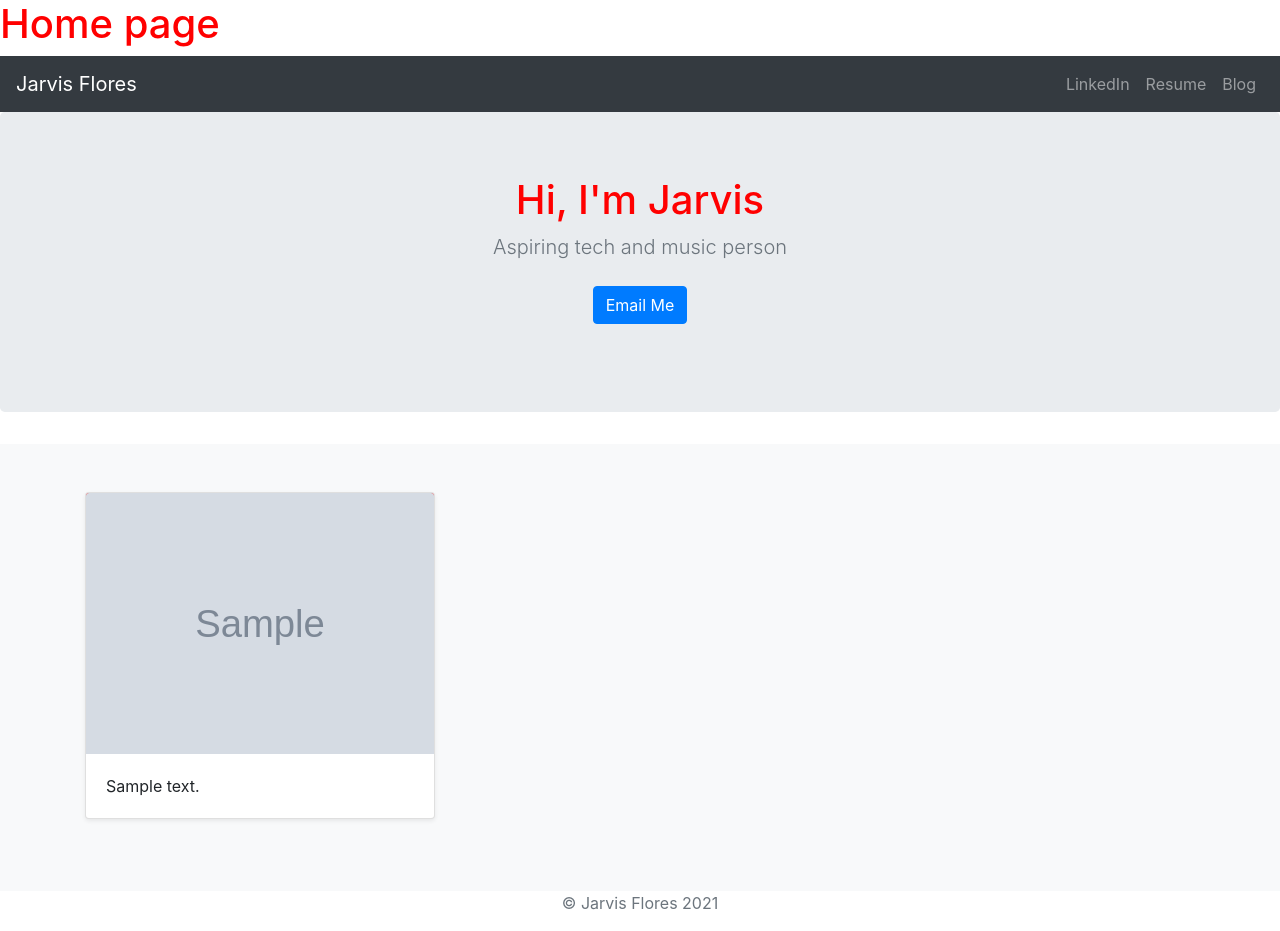
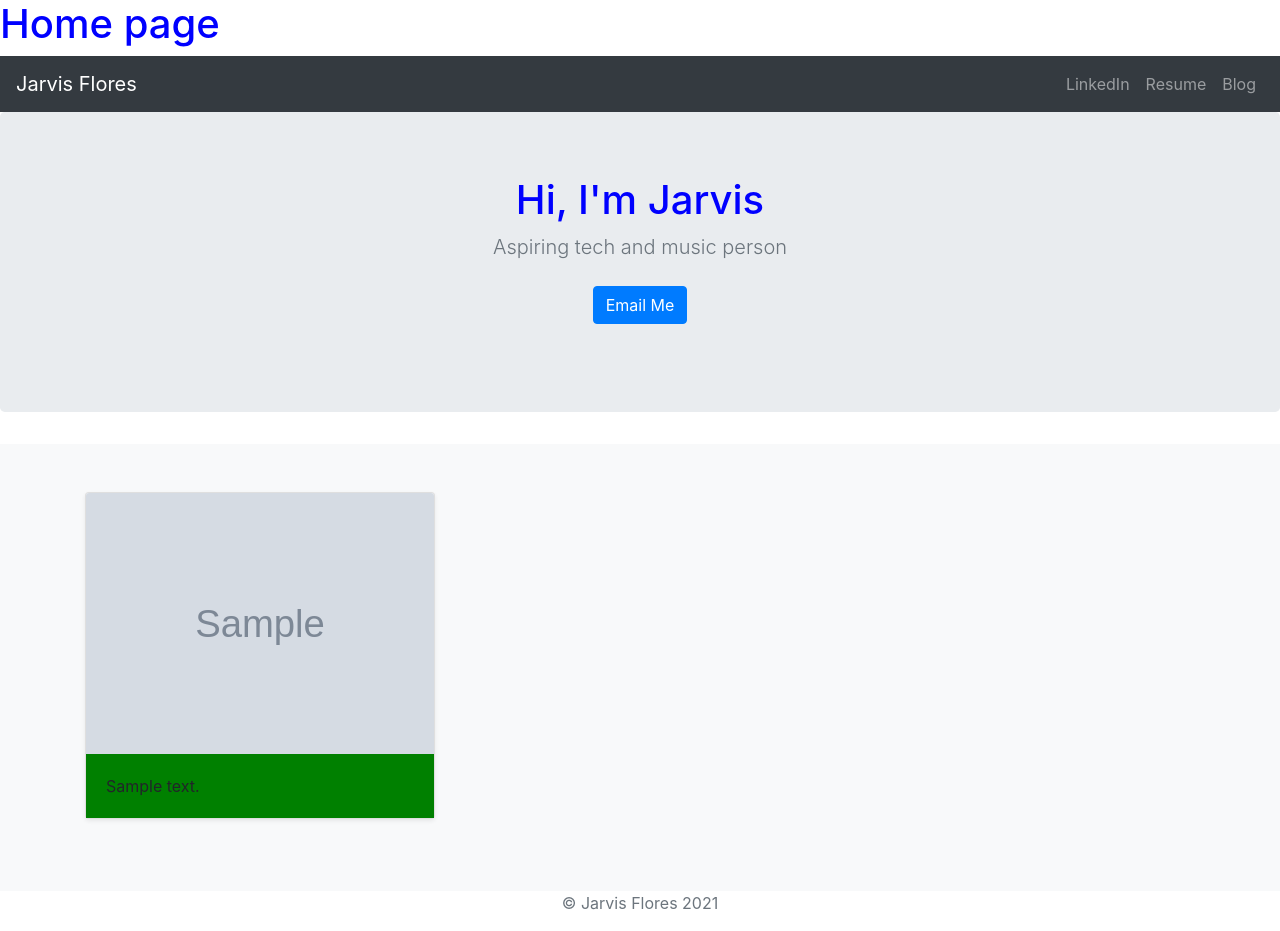
Before and after one commit to Jarvis-22/portfolio-project, a Django app: template jobs/templates/jobs/home.html in a window 1280 px wide. Run offline with Django 3.2, Linux system fonts and the light colour scheme; the template is opened without the code that fills it: most values are stand-ins (such as "Sample title", 1, 10 or a date in 2020); grey boxes marked "Sample" are stand-in pictures; data that the repository does not hold is empty.

Commit message:
Add static files

```diff
--- a/jobs/templates/jobs/home.html
+++ b/jobs/templates/jobs/home.html
@@ -1,6 +1,7 @@
 <!DOCTYPE html>
 <html lang="en">
 <head>
+    {%load staticfiles %}
     <meta charset="UTF-8">
     <meta http-equiv="X-UA-Compatible" content="IE=edge">
     <meta name="viewport" content="width=device-width, initial-scale=1.0">
@@ -22,7 +23,7 @@
     <meta name="msapplication-config" content="/docs/4.6/assets/img/favicons/browserconfig.xml">
     <meta name="theme-color" content="#563d7c"> -->
 
-    <link rel="stylesheet" href="app.css">
+    <link rel="stylesheet" href="{% static 'app.css' %}">
 
 
 </head>
--- a/portfolio/settings.py
+++ b/portfolio/settings.py
@@ -127,7 +127,7 @@ STATICFILES_DIRS = [
     os.path.join(BASE_DIR, 'portfolio/static/')
 ]
 
-STATIC_URL = os.path.join(BASE_DIR, 'static')
+STATIC_ROOT = os.path.join(BASE_DIR, 'static')
 STATIC_URL = '/static/'
 
 MEDIA_ROOT = os.path.join(BASE_DIR, 'media')
--- a/portfolio/static/app.css
+++ b/portfolio/static/app.css
@@ -1,5 +1,5 @@
 h1{
-    color:red;
+    color:blue;
 }
 /* .bd-placeholder-img {
     font-size: 1.125rem;
@@ -16,13 +16,17 @@ h1{
     }
   } */
 
-img{
-    height: 100%;
-    width: 100%;
-    background-color: red;
+.card-body{
+  background-color: green;
 }
 
-.card{
-    background-color: red, !important ;
-    color: red, !important;
+img{
+  width: 100%;
+  height: 100%;
 }
+
+.card-img-top {
+  width: 100%;
+  height: 15vw;
+  object-fit: cover;
+}
```
